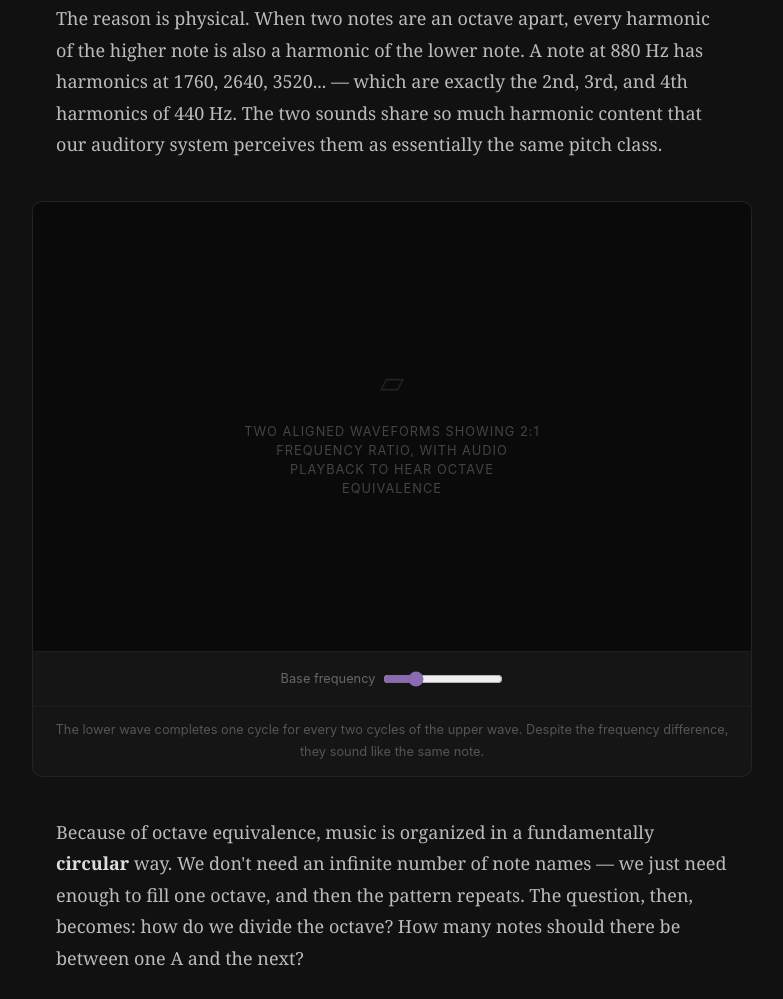
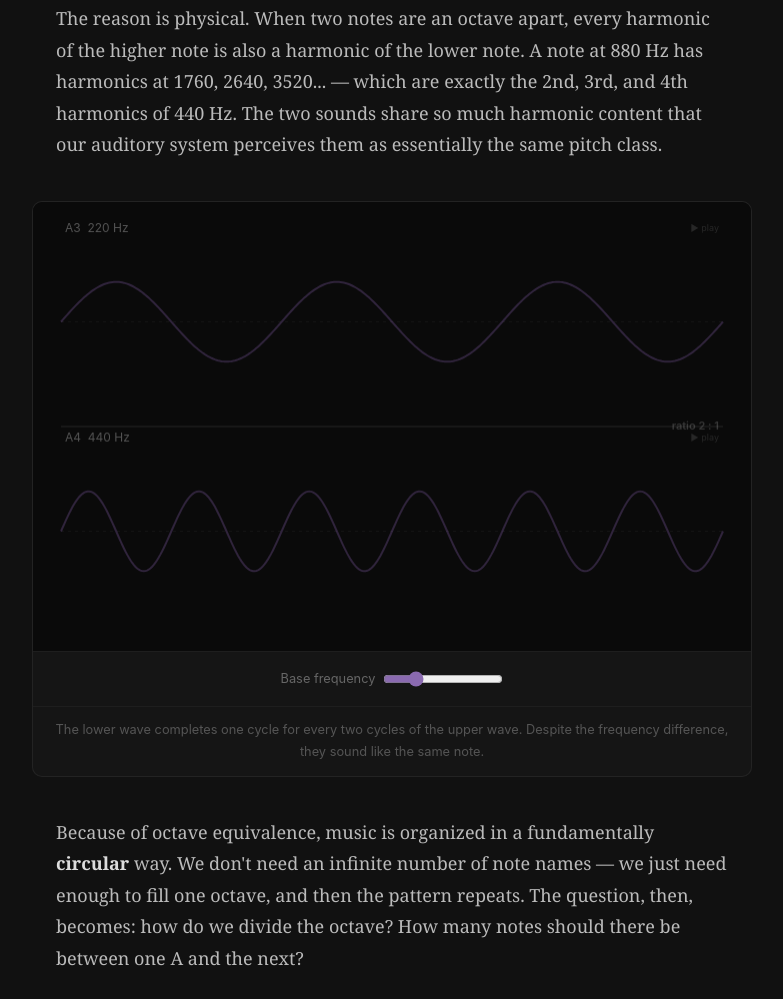
Before and after one commit to adamron/adamron.github.io, a website: page tools/sound-music/index.html in a window 1280 px wide. Shown: the part 10525-11524 px from the top of the page, without its empty margins (248-1031 px from the left). Drawn offline with Linux system fonts and the light colour scheme; animation ran at ten frames a second.

Commit message:
feat: add octave doubling demo with interactive sine wave visualization

```diff
--- a/sw.js
+++ b/sw.js
@@ -120,7 +120,8 @@ const ASSETS = [
   '/tools/sound-music/js/pitch-frequency.js',
   '/tools/sound-music/js/waveform-shapes.js',
   '/tools/sound-music/js/waveform-synth.js',
-  '/tools/sound-music/js/harmonic-series.js'
+  '/tools/sound-music/js/harmonic-series.js',
+  '/tools/sound-music/js/octave-doubling.js'
 ];
 
 self.addEventListener('install', event => {
--- a/tools/sound-music/index.html
+++ b/tools/sound-music/index.html
@@ -892,6 +892,7 @@
 <script src="js/waveform-shapes.js"></script>
 <script src="js/waveform-synth.js"></script>
 <script src="js/harmonic-series.js"></script>
+<script src="js/octave-doubling.js"></script>
 <script>initAll();</script>
 
 </body>
--- /dev/null
+++ b/tools/sound-music/js/octave-doubling.js
@@ -0,0 +1,246 @@
+/**
+ * octave-doubling demo
+ * Two vertically stacked sine waves — the lower note and its octave (2:1).
+ * Waveforms are time-aligned so you can see the 2:1 cycle relationship.
+ * Click top half to toggle the lower note, bottom half for the octave,
+ * or both to hear them together.
+ */
+registerDemo("octave-doubling", {
+  init(container) {
+    const canvas = document.createElement("canvas");
+    container.appendChild(canvas);
+
+    let baseFreq = 220;
+    let playLow = false;
+    let playHigh = false;
+    let phase = 0;
+
+    const wrap = container.closest(".demo-container");
+    const freqSlider = wrap.querySelector('[data-control="base-freq"]');
+    if (freqSlider) {
+      baseFreq = parseInt(freqSlider.value, 10);
+      freqSlider.addEventListener("input", () => {
+        baseFreq = parseInt(freqSlider.value, 10);
+        if (oscLow) oscLow.frequency.setTargetAtTime(baseFreq, audioCtx.currentTime, 0.01);
+        if (oscHigh) oscHigh.frequency.setTargetAtTime(baseFreq * 2, audioCtx.currentTime, 0.01);
+      });
+    }
+
+    // --- Web Audio ---
+    let audioCtx = null;
+    let oscLow = null, gainLow = null;
+    let oscHigh = null, gainHigh = null;
+
+    function ensureCtx() {
+      if (!audioCtx)
+        audioCtx = new (window.AudioContext || window.webkitAudioContext)();
+    }
+
+    function startOsc(freq) {
+      ensureCtx();
+      const osc = audioCtx.createOscillator();
+      const gain = audioCtx.createGain();
+      osc.type = "sine";
+      osc.frequency.value = freq;
+      gain.gain.value = 0;
+      osc.connect(gain);
+      gain.connect(audioCtx.destination);
+      osc.start();
+      gain.gain.setTargetAtTime(0.15, audioCtx.currentTime, 0.03);
+      return { osc, gain };
+    }
+
+    function stopOsc(osc, gain) {
+      if (!osc) return;
+      gain.gain.setTargetAtTime(0, audioCtx.currentTime, 0.04);
+      setTimeout(() => { osc.stop(); osc.disconnect(); gain.disconnect(); }, 200);
+    }
+
+    function toggleLow() {
+      if (playLow) {
+        playLow = false;
+        stopOsc(oscLow, gainLow);
+        oscLow = null; gainLow = null;
+      } else {
+        playLow = true;
+        const n = startOsc(baseFreq);
+        oscLow = n.osc; gainLow = n.gain;
+      }
+    }
+
+    function toggleHigh() {
+      if (playHigh) {
+        playHigh = false;
+        stopOsc(oscHigh, gainHigh);
+        oscHigh = null; gainHigh = null;
+      } else {
+        playHigh = true;
+        const n = startOsc(baseFreq * 2);
+        oscHigh = n.osc; gainHigh = n.gain;
+      }
+    }
+
+    // --- Interaction ---
+    canvas.addEventListener("pointerdown", (e) => {
+      const rect = canvas.getBoundingClientRect();
+      const y = (e.clientY - rect.top) / rect.height;
+      if (y < 0.5) toggleLow();
+      else toggleHigh();
+    });
+    canvas.style.touchAction = "none";
+    canvas.style.cursor = "pointer";
+
+    // --- Note name helper ---
+    const NOTE_NAMES = [
+      "C", "C\u266F", "D", "D\u266F", "E", "F",
+      "F\u266F", "G", "G\u266F", "A", "A\u266F", "B",
+    ];
+    function freqToNote(f) {
+      const semitones = 12 * Math.log2(f / 440);
+      const rounded = Math.round(semitones);
+      const name = NOTE_NAMES[((((rounded % 12) + 12) % 12) + 9) % 12];
+      const octave = 4 + Math.floor((rounded + 9) / 12);
+      return name + octave;
+    }
+
+    // --- Rendering ---
+    function resize() {
+      const rect = container.getBoundingClientRect();
+      const dpr = window.devicePixelRatio || 1;
+      canvas.width = rect.width * dpr;
+      canvas.height = rect.height * dpr;
+    }
+
+    function draw() {
+      const ctx = canvas.getContext("2d");
+      const w = canvas.width;
+      const h = canvas.height;
+      const dpr = window.devicePixelRatio || 1;
+
+      ctx.clearRect(0, 0, w, h);
+
+      const padX = 28 * dpr;
+      const padY = 16 * dpr;
+      const drawW = w - padX * 2;
+      const halfH = h / 2;
+      const gap = 1 * dpr;
+
+      // Divider
+      ctx.fillStyle = "rgba(255,255,255,0.06)";
+      ctx.fillRect(padX, halfH - gap, drawW, gap * 2);
+
+      const anyPlaying = playLow || playHigh;
+
+      // Draw each waveform
+      const waves = [
+        { y0: padY, h: halfH - padY - gap, freq: baseFreq, on: playLow, label: "lower" },
+        { y0: halfH + gap, h: halfH - padY - gap, freq: baseFreq * 2, on: playHigh, label: "upper (octave)" },
+      ];
+
+      // Show a fixed time window so higher baseFreq = more visible cycles
+      // At 220 Hz we see ~3 cycles; at 440 Hz we see ~6, etc.
+      const visibleTime = 3 / 220; // seconds of waveform shown
+
+      for (const wv of waves) {
+        const centerY = wv.y0 + wv.h / 2;
+        const amp = (wv.h / 2 - 4 * dpr) * (wv.on ? 0.85 : 0.4);
+        const cycles = wv.freq * visibleTime;
+
+        // Equilibrium
+        ctx.setLineDash([3 * dpr, 4 * dpr]);
+        ctx.strokeStyle = "rgba(255,255,255,0.05)";
+        ctx.lineWidth = 1 * dpr;
+        ctx.beginPath();
+        ctx.moveTo(padX, centerY);
+        ctx.lineTo(padX + drawW, centerY);
+        ctx.stroke();
+        ctx.setLineDash([]);
+
+        // Wave
+        ctx.beginPath();
+        const samples = 400;
+        for (let s = 0; s <= samples; s++) {
+          const t = s / samples;
+          const x = padX + t * drawW;
+          const y = centerY - amp * Math.sin(
+            t * cycles * Math.PI * 2 + (anyPlaying ? phase * (wv.freq / baseFreq) : 0),
+          );
+          if (s === 0) ctx.moveTo(x, y);
+          else ctx.lineTo(x, y);
+        }
+        ctx.strokeStyle = wv.on
+          ? "rgba(140,100,180,0.9)"
+          : "rgba(140,100,180,0.3)";
+        ctx.lineWidth = 2 * dpr;
+        ctx.stroke();
+
+        // Label
+        const font = (sz) =>
+          `${sz * dpr}px -apple-system, BlinkMacSystemFont, 'Segoe UI', Roboto, sans-serif`;
+
+        ctx.font = font(12);
+        ctx.textAlign = "left";
+        ctx.textBaseline = "top";
+        ctx.fillStyle = wv.on ? "rgba(200,175,230,0.85)" : "rgba(255,255,255,0.3)";
+        ctx.fillText(
+          freqToNote(wv.freq) + "  " + Math.round(wv.freq) + " Hz",
+          padX + 4 * dpr,
+          wv.y0 + 4 * dpr,
+        );
+
+        // Play state
+        ctx.textAlign = "right";
+        ctx.font = font(9);
+        ctx.fillStyle = wv.on ? "rgba(200,175,230,0.5)" : "rgba(255,255,255,0.12)";
+        ctx.fillText(
+          wv.on ? "\u25A0 stop" : "\u25B6 play",
+          w - padX - 4 * dpr,
+          wv.y0 + 6 * dpr,
+        );
+      }
+
+      // Ratio label in center
+      ctx.font = `600 ${11 * dpr}px -apple-system, BlinkMacSystemFont, 'Segoe UI', Roboto, sans-serif`;
+      ctx.textAlign = "right";
+      ctx.textBaseline = "middle";
+      ctx.fillStyle = "rgba(255,255,255,0.18)";
+      ctx.fillText("ratio 2 : 1", w - padX - 4 * dpr, halfH);
+
+      if (anyPlaying) phase += 0.05;
+    }
+
+    // --- Animation loop ---
+    let animId = 0;
+
+    function frame() {
+      draw();
+      animId = requestAnimationFrame(frame);
+    }
+
+    function start() {
+      if (!animId) animId = requestAnimationFrame(frame);
+    }
+
+    function stop() {
+      if (animId) {
+        cancelAnimationFrame(animId);
+        animId = 0;
+      }
+      if (playLow) toggleLow();
+      if (playHigh) toggleHigh();
+    }
+
+    const observer = new IntersectionObserver(
+      ([entry]) => {
+        if (entry.isIntersecting) start();
+        else stop();
+      },
+      { threshold: 0 },
+    );
+    observer.observe(container);
+
+    window.addEventListener("resize", resize);
+    resize();
+    start();
+  },
+});
```
